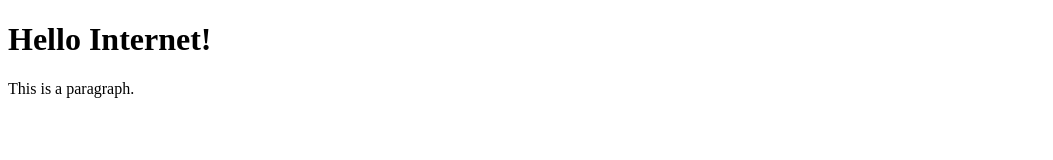
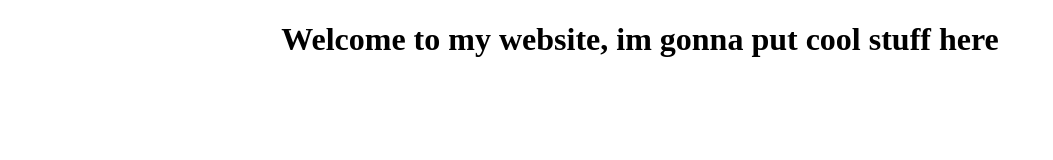
Before and after one commit to GiorgioVi/giorgiovi.github.io, a plain HTML site: page index.html in a window 1280 px wide. Shown: the whole page, without its empty margins (0-1053 px from the left). Drawn offline with Linux system fonts and the light colour scheme.

Commit message:
Update index.html

```diff
--- a/index.html
+++ b/index.html
@@ -1,12 +1,12 @@
 <!DOCTYPE html>
 <html>
 <head>
-<title>Connor's Website</title>
+<title>Giorgios's Website</title>
 </head>
 <body>
+    <center>
+  <h1> Welcome to my website, im gonna put cool stuff here <h1>
+    </center>
 
-<h1>Hello Internet!</h1>
-<p>This is a paragraph.</p>
-<script>alert('Random Javascript!');</script>
 </body>
 </html>
```
